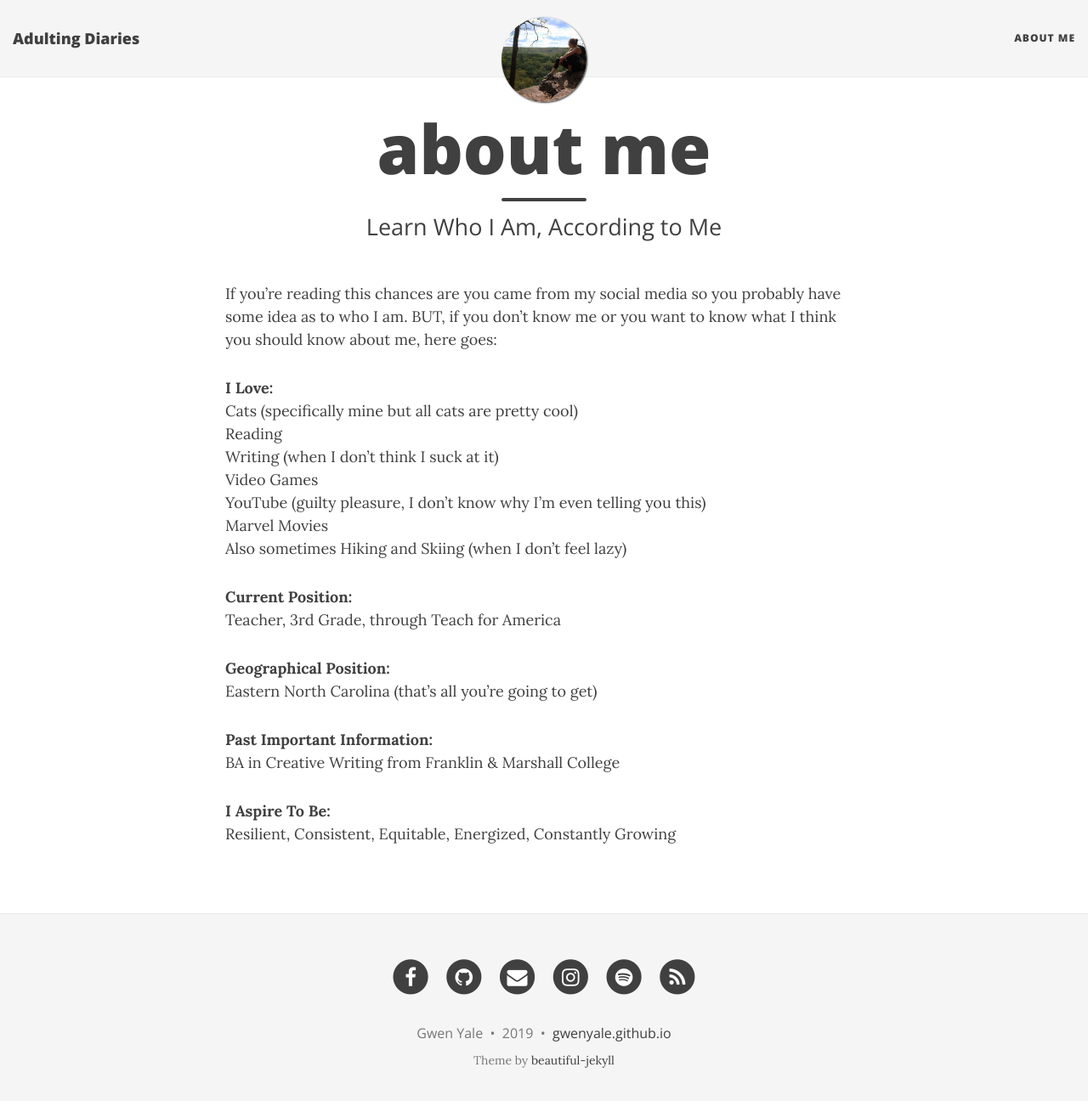
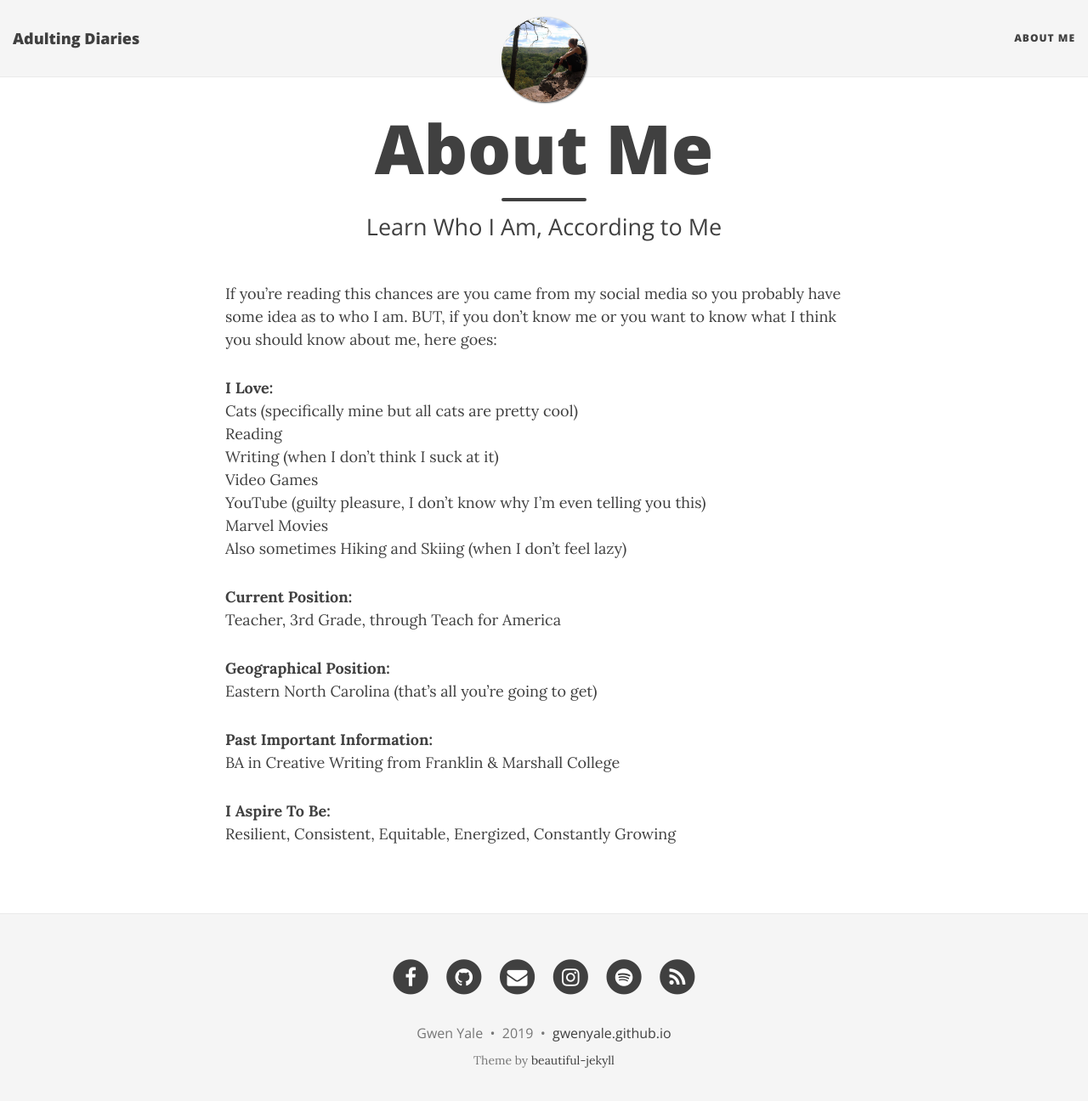
Before and after one commit to gwenyale/gwenyale.github.io, a Jekyll site: the page built from aboutme.md, in a window 1280 px wide and 1309 px high. Shown: the top 1296 px of the window at 85% size. Built offline with Jekyll 4.4.1, drawn with Linux system fonts in a browser that asks for light colours; nearby versions of some CDN libraries.

```diff
--- a/aboutme.md
+++ b/aboutme.md
@@ -1,6 +1,6 @@
 ---
 layout: page
-title: about me
+title: About Me
 subtitle: Learn Who I Am, According to Me
 ---
 
```
